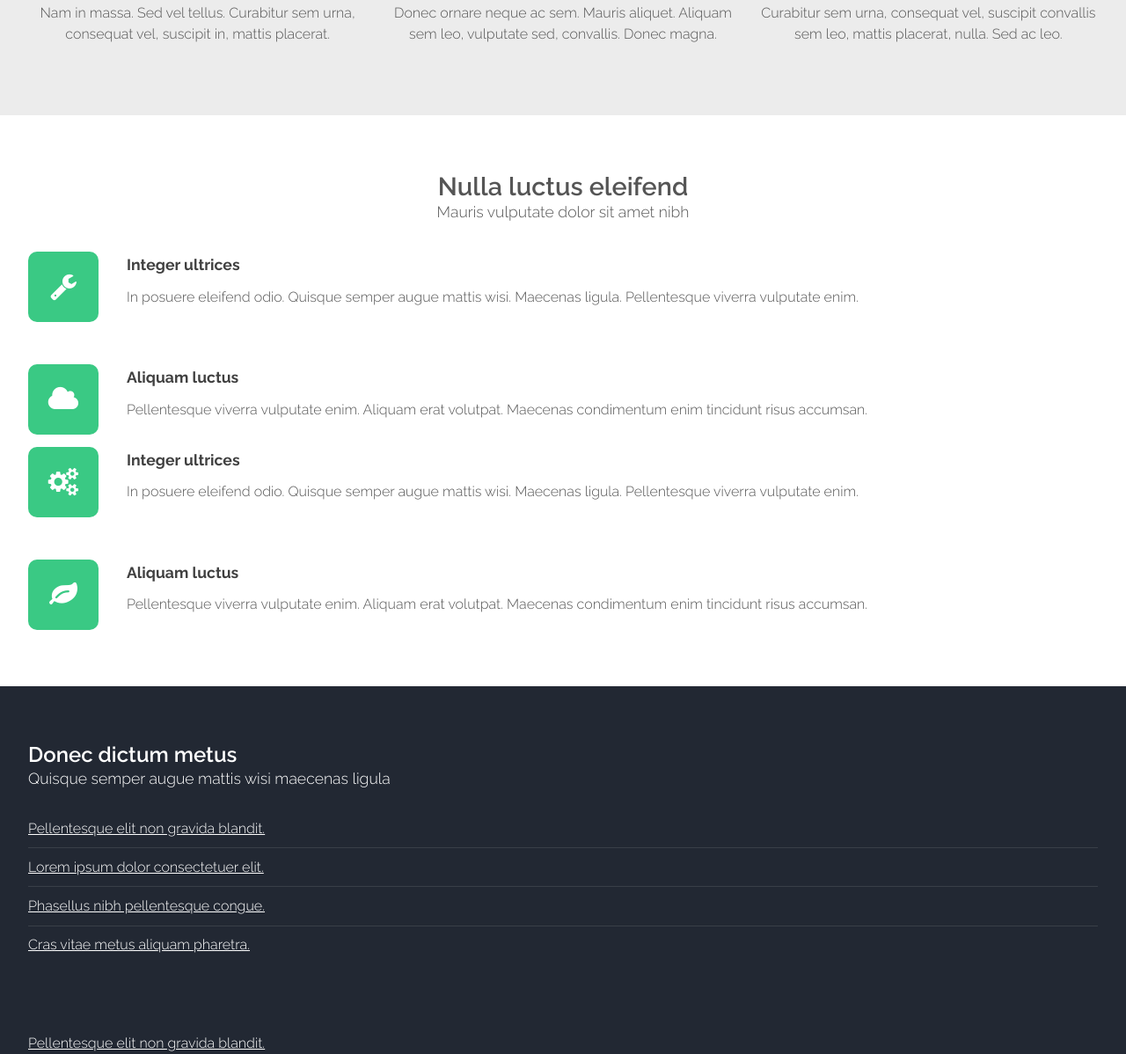
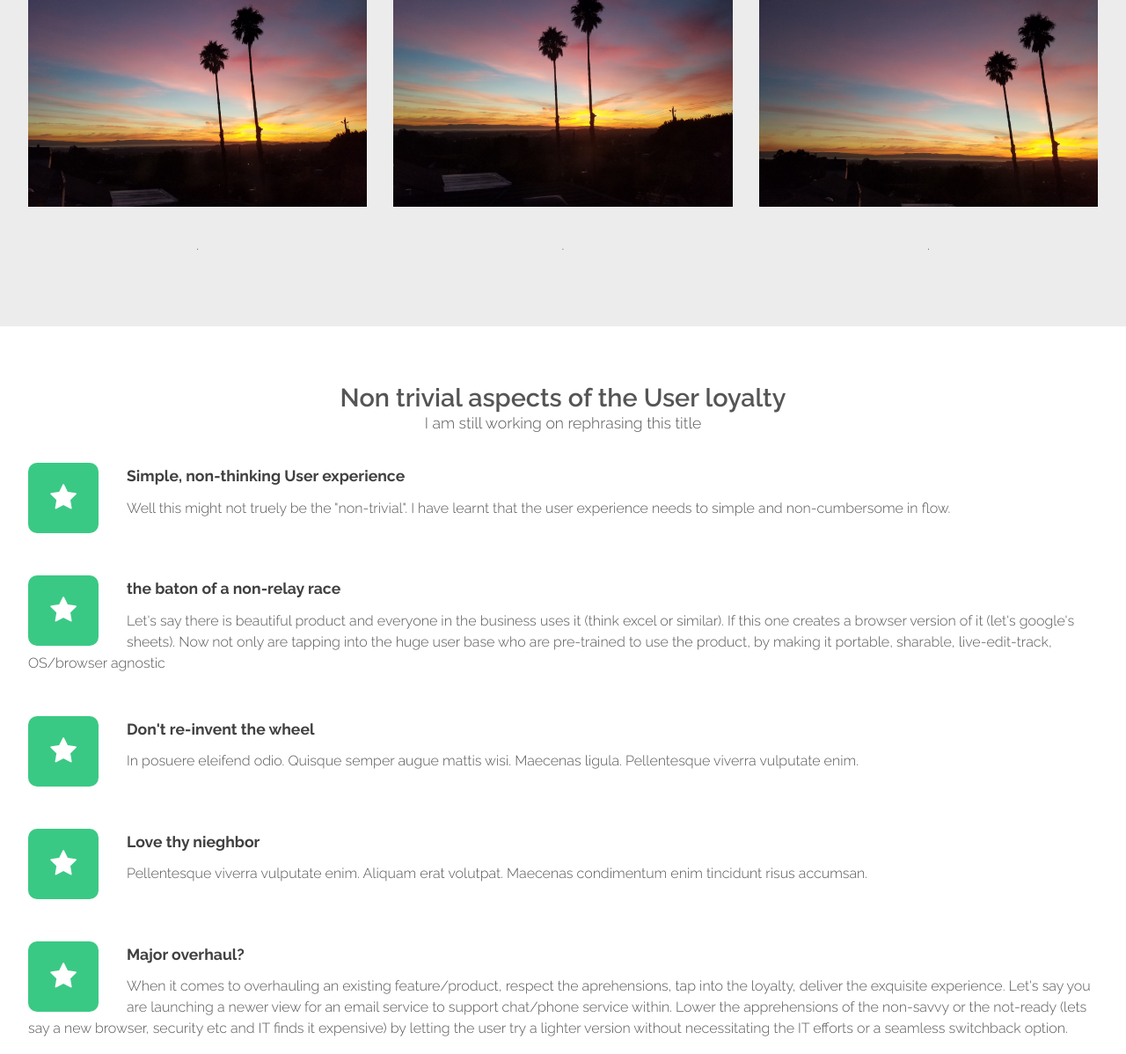
Before and after one commit to amitlaknaur/amitlaknaur.github.io, a plain HTML site: page index.html in a window 1280 px wide. Shown: the part 896-2094 px from the top of the page at 88% size. Drawn offline with Linux system fonts and the light colour scheme.

Commit message:
topics01

```diff
--- a/index.html
+++ b/index.html
@@ -83,20 +83,25 @@
 				<section class="container">
 					<header class="major">
 						<h2>Product Manager and Me</h2>
-						<span class="byline">Motto: When you sell an experiences not goods the customer shall embrace the goods. </span>
+						<span class="byline">Motto: When you sell an experience (not goods) the customer shall embrace the goods. </span>
+                        <p>After developing test, measurement, validation tools with higher than intended adoption in my forte of electrical engineering I have unknowingly developed the mindset for Product Development. In these exercises I have dealt and executed for best End-User experience, usability, affordance,  and handled associated cost, scalability, development backlogs, epics and stories. </p>
+
+                         <p> The biggest strengths I bring are critical and creative thinking in the multi dimensional journey of a product development. It comes naturally and I apply it sub-conciously even in everyday routines. For example, we recently purchased a particular swing-chair of the shortlisted two, where-in the rejected one had a semicircular base for stability but matched the exact floor color which would be a tripping hazard.  </p>
+
+                        <p> Using some stories mine and otherwise let draw a picture of how I connect to the product management/owenership arena. </p>
 					</header>
 					<div class="row no-collapse-1">
 						<section class="4u">
 							<a href="#" class="image feature"><img src="images/pic02.jpg" alt=""></a>
-							<p>Nam in massa. Sed vel tellus. Curabitur sem urna, consequat vel, suscipit in, mattis placerat.</p>
+							<p>.</p>
 						</section>
 						<section class="4u">
 							<a href="#" class="image feature"><img src="images/pic03.jpg" alt=""></a>
-							<p>Donec ornare neque ac sem. Mauris aliquet. Aliquam sem leo, vulputate sed, convallis. Donec magna.</p>
+							<p>.</p>
 						</section>
 						<section class="4u">
 							<a href="#" class="image feature"><img src="images/pic04.jpg" alt=""></a>
-							<p>Curabitur sem urna, consequat vel, suscipit convallis sem leo, mattis placerat, nulla. Sed ac leo.</p>
+							<p>.</p>
 						</section>
 
 					</div>
@@ -107,8 +112,8 @@
 			<div id="main" class="wrapper style1">
 				<section class="container">
 					<header class="major">
-						<h2>Nulla luctus eleifend</h2>
-						<span class="byline">Mauris vulputate dolor sit amet nibh</span>
+						<h2>Non trivial aspects of the User loyalty</h2>
+						<span class="byline">I am still working on rephrasing this title</span>
 					</header>
 					<div class="row">
 
@@ -117,30 +122,35 @@
 								<section>
 									<ul class="style">
 										<li>
-											<span class="fa fa-wrench"></span>
-											<h3>Integer ultrices</h3>
-											<span>In posuere eleifend odio. Quisque semper augue mattis wisi. Maecenas ligula. Pellentesque viverra vulputate enim.</span>
+											<span class="fa fa-star"></span>
+											<h3>Simple, non-thinking User experience</h3>
+											<span>Well this might not truely be the "non-trivial". I have learnt that the user experience needs to simple and non-cumbersome in flow. </span>
 										</li>
 										<li>
-											<span class="fa fa-cloud"></span>
-											<h3>Aliquam luctus</h3>
-											<span>Pellentesque viverra vulputate enim. Aliquam erat volutpat. Maecenas condimentum enim tincidunt risus accumsan.</span>
+											<span class="fa fa-star"></span>
+											<h3>the baton of a non-relay race</h3>
+											<span>Let's say there is beautiful product and everyone in the business uses it (think excel or similar). If this one creates a browser version of it (let's google's sheets). Now not only are tapping into the huge user base who are pre-trained to use the product, by making it portable, sharable, live-edit-track, OS/browser agnostic </span>
 										</li>
-									</ul>
+									<!--</ul>
 								</section>
 							</div>
 							<div class="6u">
 								<section>
-									<ul class="style">
+									<ul class="style">-->
 										<li>
-											<span class="fa fa-cogs"></span>
-											<h3>Integer ultrices</h3>
+											<span class="fa fa-star"></span>
+											<h3>Don't re-invent the wheel</h3>
 											<span>In posuere eleifend odio. Quisque semper augue mattis wisi. Maecenas ligula. Pellentesque viverra vulputate enim.</span>
 										</li>
+                                        <li>
+											<span class="fa fa-star"></span>
+											<h3>Love thy nieghbor</h3>
+											<span>Pellentesque viverra vulputate enim. Aliquam erat volutpat. Maecenas condimentum enim tincidunt risus accumsan.</span>
+										</li>
 										<li>
-											<span class="fa fa-leaf"></span>
-											<h3>Aliquam luctus</h3>
-											<span>Pellentesque viverra vulputate enim. Aliquam erat volutpat. Maecenas condimentum enim tincidunt risus accumsan.</span>
+											<span class="fa fa-star"></span>
+											<h3>Major overhaul?</h3>
+											<span>When it comes to overhauling an existing feature/product, respect the aprehensions, tap into the loyalty, deliver the exquisite experience. Let's say you are launching a newer view for an email service to support chat/phone service within. Lower the apprehensions of the non-savvy or the not-ready (lets say a new browser, security etc and IT finds it expensive) by letting the user try a lighter version without necessitating the IT efforts or a seamless switchback option. </span>
 										</li>
 									</ul>
 								</section>
```
Also changed, not shown: images/pic01.jpg, images/x1.jpg (added), 2 other files.
